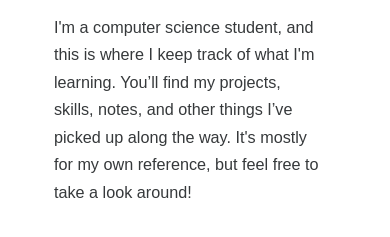
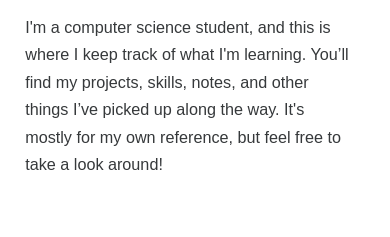
Before and after one commit to leeCS-404/leeCS-404.github.io, an Astro site: page / in a window 390 px wide. Shown: the part 111-348 px from the top of the page. Built offline with nearby package versions, Linux system fonts and the light colour scheme; Astro itself is replaced by a stand-in of ours.

Commit message:
fix layout issue in small screen, padding too wide

```diff
--- a/src/styles/global.css
+++ b/src/styles/global.css
@@ -195,4 +195,10 @@ hr {
 	p{
 		font-size: 0.9em;
 	}
+	body {
+		margin-left: 0.2em;
+		margin-right: 0.2em;
+
+		padding: 0 0.2em;
+	}
 }
```
